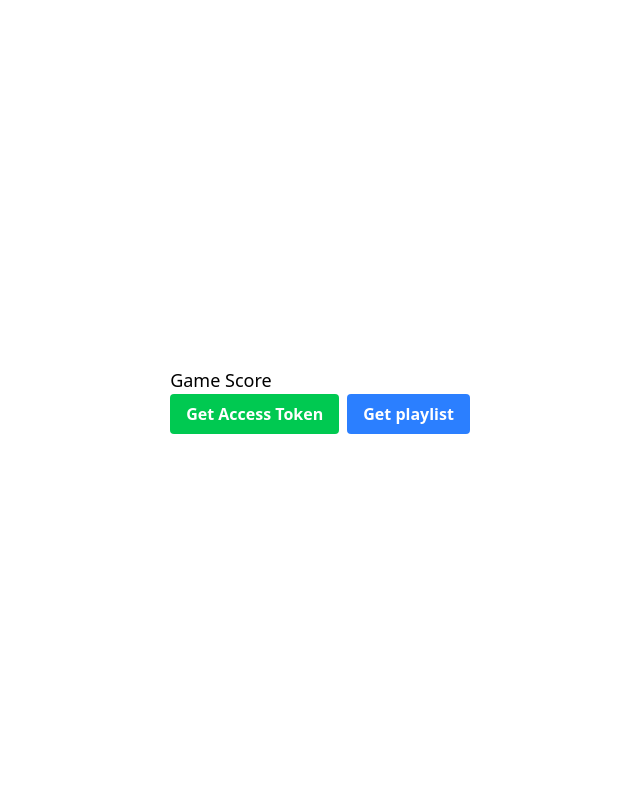
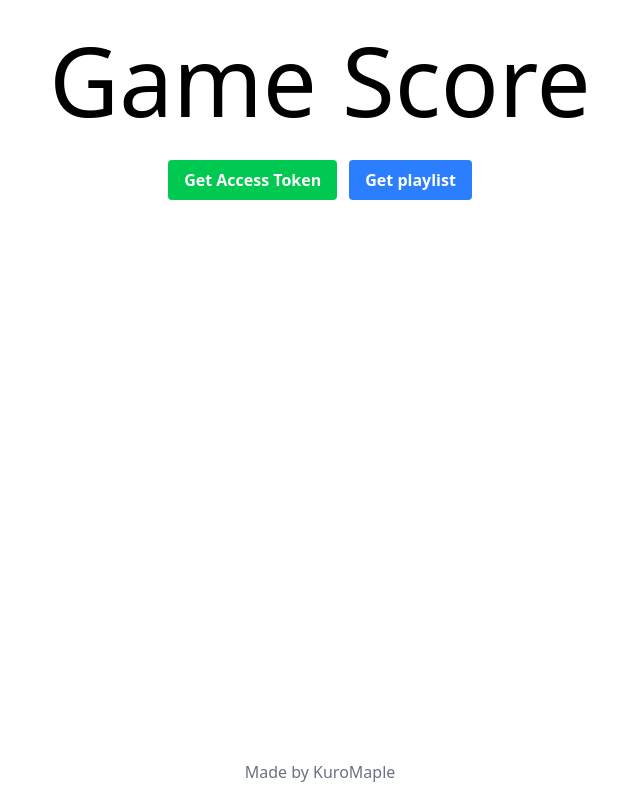
Before and after one commit to KuroMaple/Game-Score, a Next.js app: page / in a window 1280 px wide. Shown: the whole page, without its empty margins (320-960 px from the left). Built offline with nearby package versions, Linux system fonts and the light colour scheme.

Commit message:
Types and text
Centered title text
Cleaned up api endpoints

```diff
--- a/app/api/spotify-access-token/route.ts
+++ b/app/api/spotify-access-token/route.ts
@@ -4,7 +4,7 @@ import { NextResponse } from 'next/server'
 export async function GET () {
   try {
     const token = await SpotifyService.getAccessToken()
-    return NextResponse.json({ token })
+    return NextResponse.json(token)
   } catch (error) {
     const message = error instanceof Error ? error.message : String(error);
     return NextResponse.json({ error: message }, {status: 500})
--- a/app/page.tsx
+++ b/app/page.tsx
@@ -1,5 +1,7 @@
 'use client'
+import ApiService from '@/services/api'
 import SpotifyService from '@/services/spotify'
+import { SpotifyToken } from '@/types/spotifyToken'
 import { useState } from 'react'
 
 export default function Home() {
@@ -20,33 +22,32 @@ export default function Home() {
     }
 
     // Fetch new token
-    const res = await fetch('/api/spotify-access-token')
-    const data = await res.json()
-    setToken(data.token.access_token)
+    const res: SpotifyToken = await ApiService.get('/api/spotify-access-token')
 
-    const expiry = now + 60 * 60 * 1000
-    localStorage.setItem('spotify_token', data.token.access_token)
+    setToken(res.access_token)
+    const expiry = now + (res.expires_in * 1000)
+    localStorage.setItem('spotify_token', res.access_token)
     localStorage.setItem('spotify_token_expiry', expiry.toString())
-    console.log('Token from API:', data.token)
+    console.log('Token from API:', res)
   }
 
   return (
     <div
-      className='flex justify-center min-h-screen items-center'
+      className='flex justify-center min-h-screen'
     >
-      <main>
-        <div
-          className='flex flex-col'
-        >
-          <h1
-            className='text-lg'
+      <main
+        className='flex flex-col items-center w-full mt-8'
+      >
+        <h1
+            className='text-8xl text-center'
           >
             Game Score
           </h1>
-          <div
-            className='flex flex-row gap-2'
-          >
-            <button
+        <div
+          className='flex flex-row mt-8 gap-3'
+        >
+
+          <button
             onClick={getAccessToken}
             className='bg-green-500 hover:bg-green-700 text-white font-bold py-2 px-4 rounded'
             >
@@ -58,14 +59,13 @@ export default function Home() {
           >
             Get playlist
           </button>
-          </div>
 
         </div>
 
       </main>
-      <footer>
-
-
+      <footer
+        className='absolute bottom-4 text-gray-500'>
+        Made by KuroMaple
       </footer>
     </div>
   );
--- a/services/spotify.ts
+++ b/services/spotify.ts
@@ -1,3 +1,4 @@
+import { SpotifyToken } from '@/types/spotifyToken'
 import ApiService from './api'
 
 
@@ -6,7 +7,7 @@ const SpotifyService = {
   getPlaylist:  async () => {
     return await ApiService.get(`${process.env.BASEURL}/playlists/${process.env.GAME_SCORE_PLAYLIST}`)
   },
-  getAccessToken: async (): Promise<string> => {
+  getAccessToken: async (): Promise<SpotifyToken> => {
     const clientId = process.env.SPOTIFY_CLIENT_ID
     const clientSecret = process.env.SPOTIFY_CLIENT_SECRET
     if (!clientId || !clientSecret){
@@ -19,8 +20,7 @@ const SpotifyService = {
       client_secret: clientSecret,
     })
     const response = await ApiService.post("https://accounts.spotify.com/api/token", body)
-    console.log("response is: ", response)
-    return response
+    return response as SpotifyToken
   }
 }
 export default SpotifyService
--- /dev/null
+++ b/types/SpotifyToken.ts
@@ -0,0 +1,5 @@
+export interface SpotifyToken {
+  access_token: string
+  token_type: string
+  expires_in: number
+}
```
